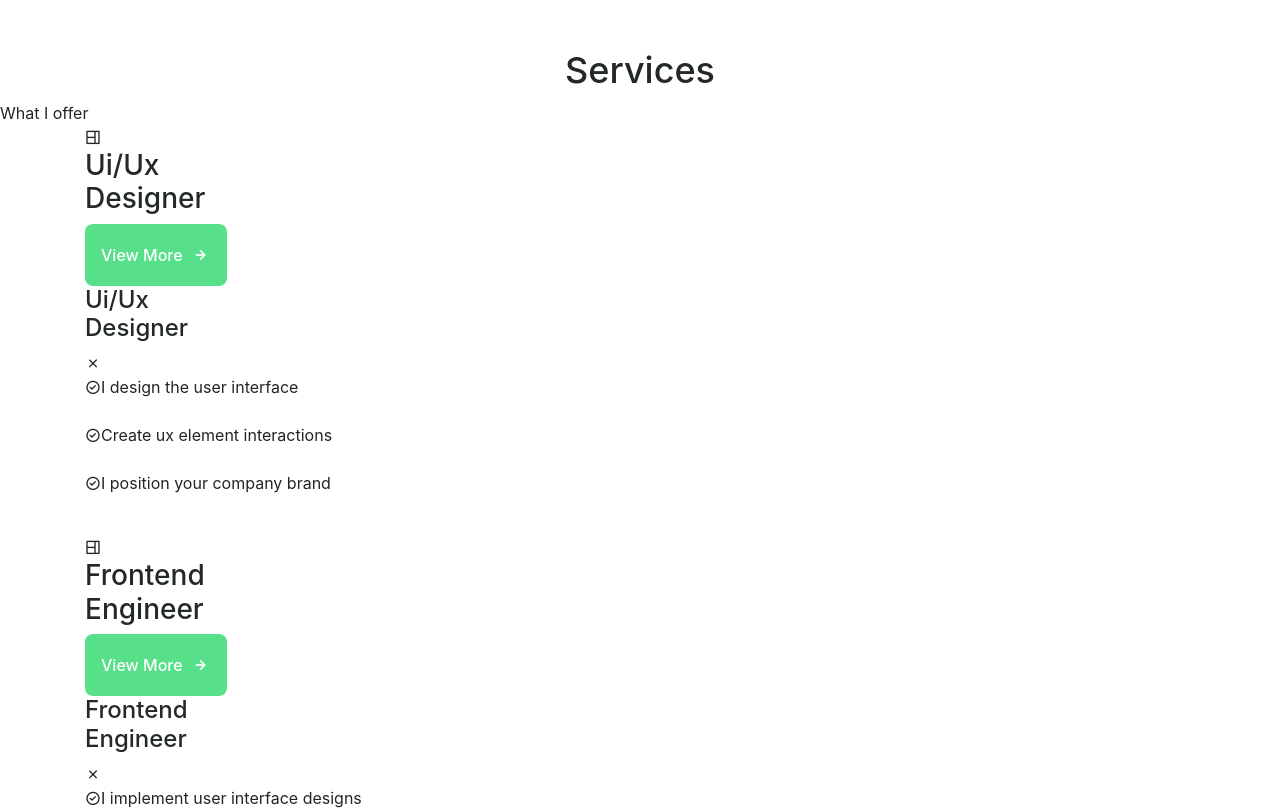
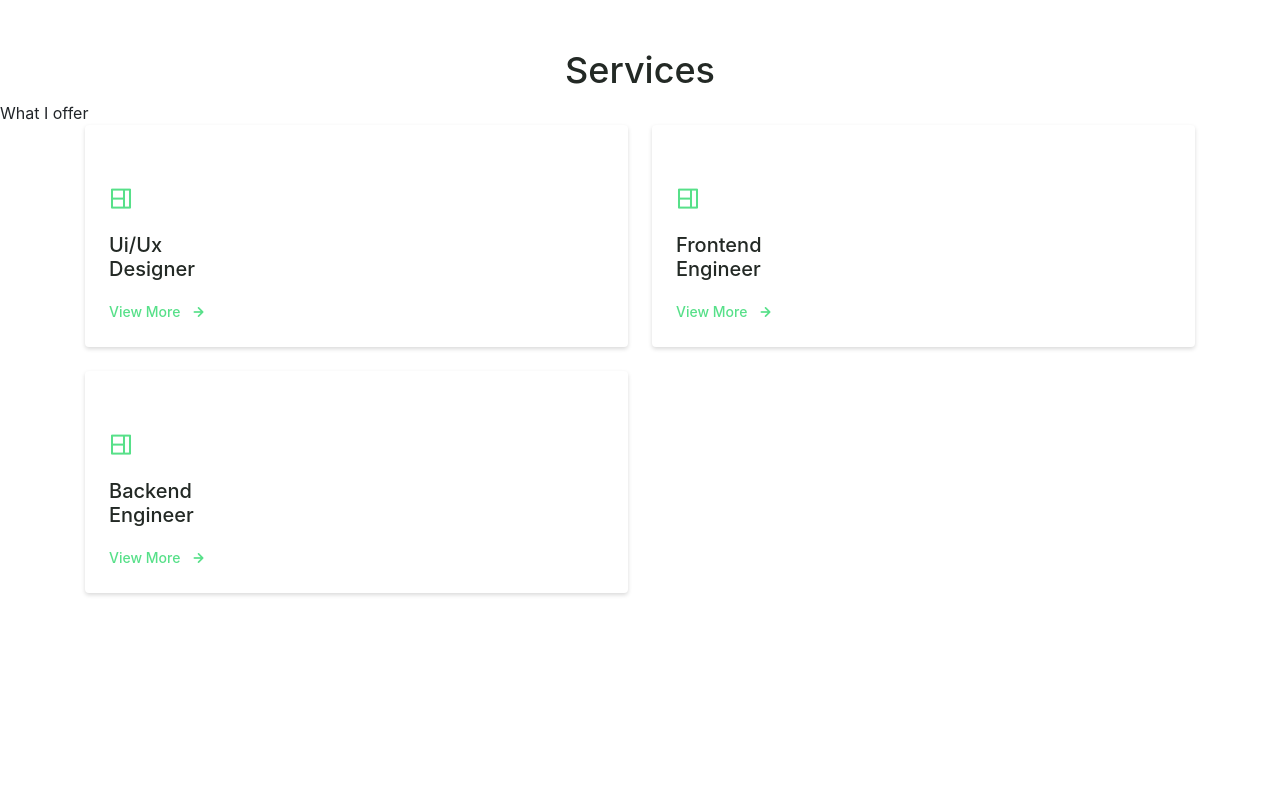
Before and after one commit to StephenAraka/portfolio, a React (Create React App) app: page / in a window 1280 px wide. Shown: the part 2640-3450 px from the top of the page. Built offline with nearby package versions, Linux system fonts and the light colour scheme; some icons are missing.

Commit message:
style services cards and modal

```diff
--- a/src/index.css
+++ b/src/index.css
@@ -358,6 +358,21 @@ img {
   align-items: center;
 }
 
+.button--small {
+  padding: .75rem 1rem;
+}
+
+.button--link {
+  padding: 0;
+  background-color: transparent;
+  color: var(--first-color);
+}
+
+.button--link:hover {
+  background-color: transparent;
+  color: var(--first-color-alt);
+}
+
 /*==================== ABOUT ====================*/
 .about__img {
   width: 200px;
@@ -588,7 +603,97 @@ img {
 }
 
 /*==================== SERVICES ====================*/
+.services__container {
+  gap: 1.5rem;
+  grid-template-columns: repeat(2, 1fr);
+}
 
+.services__content {
+  position: relative;
+  background-color: var(--container-color);
+  padding: 3.5rem .5rem 1.25rem 1.5rem;
+  border-radius: .25rem;
+  box-shadow: 0 2px 4px rgba(0, 0, 0, .15);
+  transition: .3s;
+}
+
+.services__content:hover {
+  box-shadow: 0 4px 8px rgba(0, 0, 0, .15);
+}
+
+.services__icon {
+  display: block;
+  font-size: 1.5rem;
+  color: var(--first-color);
+  margin-bottom: var(--mb-1);
+}
+
+.services__title {
+  font-size: var(--h3-font-size);
+  margin-bottom: var(--mb-1);
+  font-weight: var(--font-medium);
+}
+
+.services__button {
+  cursor: pointer;
+  font-size: var(--small-font-size);
+}
+
+.services__button:hover {
+  transform: translateX(.25rem);
+}
+
+.services__modal {
+  position: fixed;
+  top: 0;
+  left: 0;
+  right: 0;
+  bottom: 0;
+  background-color: rgba(0,0,0,.5);
+  display: flex;
+  align-items: center;
+  justify-content: center;
+  padding: 0 1rem;
+  z-index: var(--z-modal);
+  opacity: 0;
+  visibility: hidden;
+  transition: .3s;
+}
+
+.services__modal-content {
+  position: relative;
+  background-color: var(--container-color);
+  padding: 1.5rem;
+  border-radius: .5rem;
+}
+
+.services__modal-services {
+  row-gap: 1rem;
+}
+
+.services__modal-service {
+  display: flex;
+}
+
+.services__modal-title {
+  font-size: var(--h3-font-size);
+  font-weight: var(--font-medium);
+  margin-bottom: var(--mb-1-5);
+}
+
+.services__modal-close {
+  position: absolute;
+  top: 1rem;
+  right: 1rem;
+  font-size: 1.5rem;
+  color: var(--first-color);
+  cursor: pointer;
+}
+
+.services__modal-icon {
+  color: var(--first-color);
+  margin-right: var(--mb-0-25);
+}
 
 /* Active Modal */
 
```
